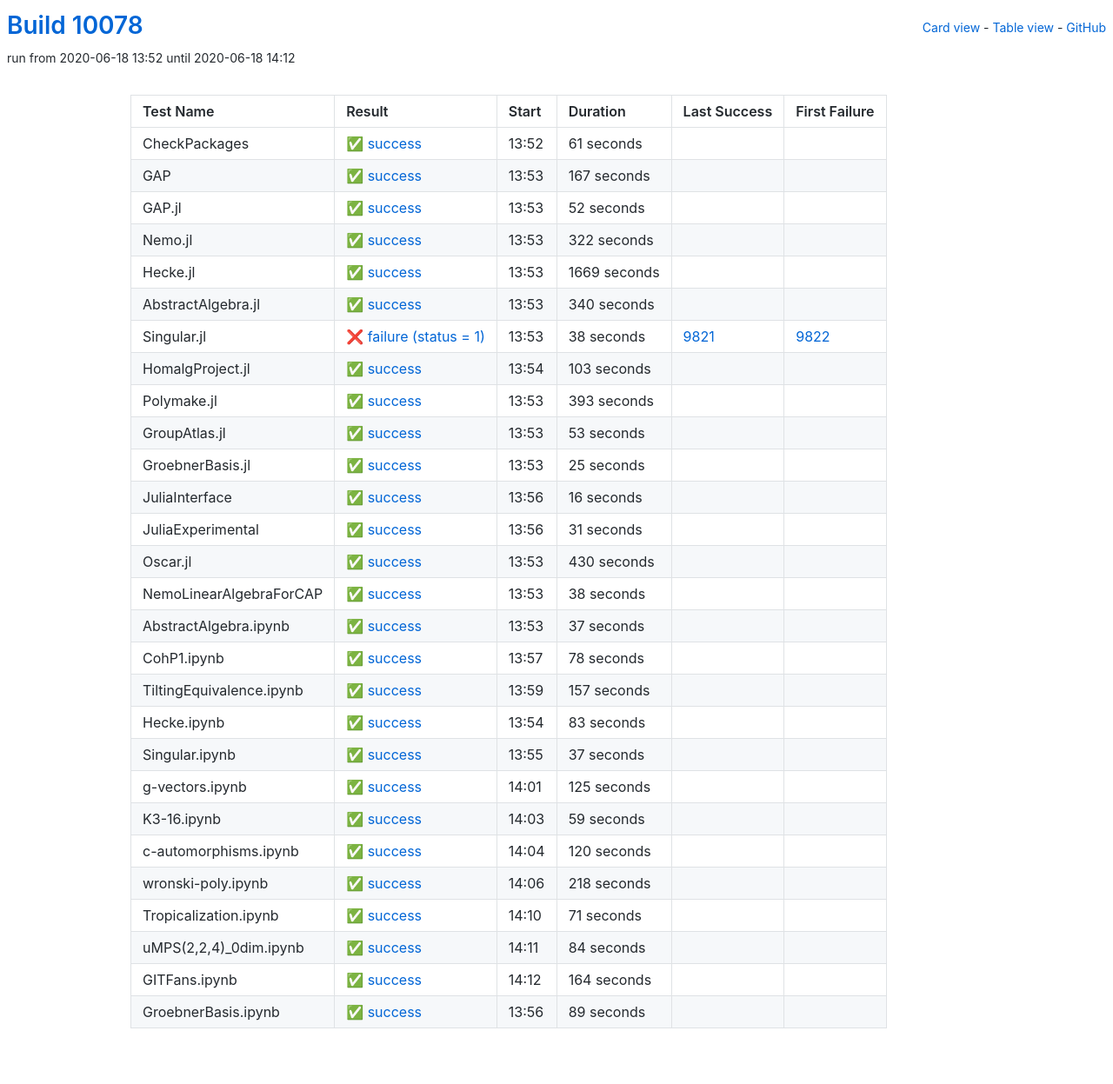
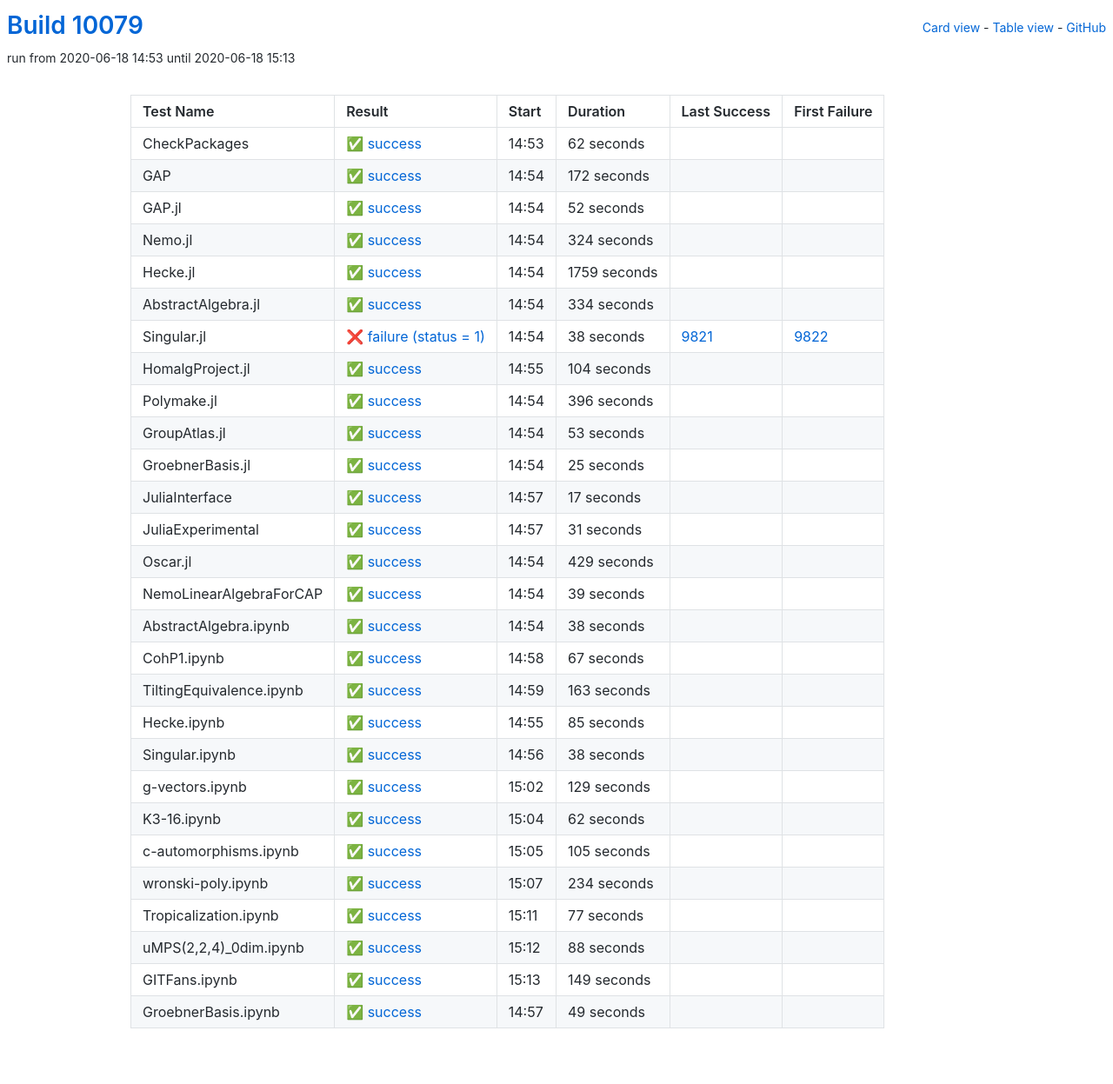
Before and after one commit to oscar-system/oscar-ci-status, a Jekyll site: the page built from table.html, in a window 1280 px wide. Shown: the whole page at 87% size. Built offline with Jekyll 4.4.1, drawn with Linux system fonts in a browser that asks for light colours.

Commit message:
Build #10079

```diff
--- a/_data/ci.yml
+++ b/_data/ci.yml
@@ -1,6 +1,6 @@
 ---
-build: 10078
-build_url: https://oscarci.mathematik.uni-kl.de/job/oscar/10078/
+build: 10079
+build_url: https://oscarci.mathematik.uni-kl.de/job/oscar/10079/
 job: oscar
 organization: oscar-system
 repo: oscar-ci-status
@@ -8,32 +8,32 @@
 tests:
 - name: CheckPackages
   id: checkpackages
-  log: https://oscarci.mathematik.uni-kl.de/job/oscar/10078/artifact/logs/build-10078/CheckPackages.log
-  start: 2020-06-18 13:52
+  log: https://oscarci.mathematik.uni-kl.de/job/oscar/10079/artifact/logs/build-10079/CheckPackages.log
+  start: 2020-06-18 14:53
   success: true
   exitcode: 0
   status: success
-  duration: 61
+  duration: 62
   last_success: false
   last_success_url:
   first_failure: false
   first_failure_url:
 - name: GAP
   id: gap
-  log: https://oscarci.mathematik.uni-kl.de/job/oscar/10078/artifact/logs/build-10078/GAP.log
-  start: 2020-06-18 13:53
+  log: https://oscarci.mathematik.uni-kl.de/job/oscar/10079/artifact/logs/build-10079/GAP.log
+  start: 2020-06-18 14:54
   success: true
   exitcode: 0
   status: success
-  duration: 167
+  duration: 172
   last_success: false
   last_success_url:
   first_failure: false
   first_failure_url:
 - name: GAP.jl
   id: gap-jl
-  log: https://oscarci.mathematik.uni-kl.de/job/oscar/10078/artifact/logs/build-10078/GAP.jl.log
-  start: 2020-06-18 13:53
+  log: https://oscarci.mathematik.uni-kl.de/job/oscar/10079/artifact/logs/build-10079/GAP.jl.log
+  start: 2020-06-18 14:54
   success: true
   exitcode: 0
   status: success
@@ -44,44 +44,44 @@
   first_failure_url:
 - name: Nemo.jl
   id: nemo-jl
-  log: https://oscarci.mathematik.uni-kl.de/job/oscar/10078/artifact/logs/build-10078/Nemo.jl.log
-  start: 2020-06-18 13:53
+  log: https://oscarci.mathematik.uni-kl.de/job/oscar/10079/artifact/logs/build-10079/Nemo.jl.log
+  start: 2020-06-18 14:54
   success: true
   exitcode: 0
   status: success
-  duration: 322
+  duration: 324
   last_success: false
   last_success_url:
   first_failure: false
   first_failure_url:
 - name: Hecke.jl
   id: hecke-jl
-  log: https://oscarci.mathematik.uni-kl.de/job/oscar/10078/artifact/logs/build-10078/Hecke.jl.log
-  start: 2020-06-18 13:53
+  log: https://oscarci.mathematik.uni-kl.de/job/oscar/10079/artifact/logs/build-10079/Hecke.jl.log
+  start: 2020-06-18 14:54
   success: true
   exitcode: 0
   status: success
-  duration: 1669
+  duration: 1759
   last_success: false
   last_success_url:
   first_failure: false
   first_failure_url:
 - name: AbstractAlgebra.jl
   id: abstractalgebra-jl
-  log: https://oscarci.mathematik.uni-kl.de/job/oscar/10078/artifact/logs/build-10078/AbstractAlgebra.jl.log
-  start: 2020-06-18 13:53
+  log: https://oscarci.mathematik.uni-kl.de/job/oscar/10079/artifact/logs/build-10079/AbstractAlgebra.jl.log
+  start: 2020-06-18 14:54
   success: true
   exitcode: 0
   status: success
-  duration: 340
+  duration: 334
   last_success: false
   last_success_url:
   first_failure: false
   first_failure_url:
 - name: Singular.jl
   id: singular-jl
-  log: https://oscarci.mathematik.uni-kl.de/job/oscar/10078/artifact/logs/build-10078/Singular.jl.log
-  start: 2020-06-18 13:53
+  log: https://oscarci.mathematik.uni-kl.de/job/oscar/10079/artifact/logs/build-10079/Singular.jl.log
+  start: 2020-06-18 14:54
   success: false
   exitcode: 1
   status: failure
@@ -92,32 +92,32 @@
   first_failure_url: https://oscarci.mathematik.uni-kl.de/job/oscar/9822/
 - name: HomalgProject.jl
   id: homalgproject-jl
-  log: https://oscarci.mathematik.uni-kl.de/job/oscar/10078/artifact/logs/build-10078/HomalgProject.jl.log
-  start: 2020-06-18 13:54
+  log: https://oscarci.mathematik.uni-kl.de/job/oscar/10079/artifact/logs/build-10079/HomalgProject.jl.log
+  start: 2020-06-18 14:55
   success: true
   exitcode: 0
   status: success
-  duration: 103
+  duration: 104
   last_success: false
   last_success_url:
   first_failure: false
   first_failure_url:
 - name: Polymake.jl
   id: polymake-jl
-  log: https://oscarci.mathematik.uni-kl.de/job/oscar/10078/artifact/logs/build-10078/Polymake.jl.log
-  start: 2020-06-18 13:53
+  log: https://oscarci.mathematik.uni-kl.de/job/oscar/10079/artifact/logs/build-10079/Polymake.jl.log
+  start: 2020-06-18 14:54
   success: true
   exitcode: 0
   status: success
-  duration: 393
+  duration: 396
   last_success: false
   last_success_url:
   first_failure: false
   first_failure_url:
 - name: GroupAtlas.jl
   id: groupatlas-jl
-  log: https://oscarci.mathematik.uni-kl.de/job/oscar/10078/artifact/logs/build-10078/GroupAtlas.jl.log
-  start: 2020-06-18 13:53
+  log: https://oscarci.mathematik.uni-kl.de/job/oscar/10079/artifact/logs/build-10079/GroupAtlas.jl.log
+  start: 2020-06-18 14:54
   success: true
   exitcode: 0
   status: success
@@ -128,8 +128,8 @@
   first_failure_url:
 - name: GroebnerBasis.jl
   id: groebnerbasis-jl
-  log: https://oscarci.mathematik.uni-kl.de/job/oscar/10078/artifact/logs/build-10078/GroebnerBasis.jl.log
-  start: 2020-06-18 13:53
+  log: https://oscarci.mathematik.uni-kl.de/job/oscar/10079/artifact/logs/build-10079/GroebnerBasis.jl.log
+  start: 2020-06-18 14:54
   success: true
   exitcode: 0
   status: success
@@ -140,20 +140,20 @@
   first_failure_url:
 - name: JuliaInterface
   id: juliainterface
-  log: https://oscarci.mathematik.uni-kl.de/job/oscar/10078/artifact/logs/build-10078/JuliaInterface.log
-  start: 2020-06-18 13:56
+  log: https://oscarci.mathematik.uni-kl.de/job/oscar/10079/artifact/logs/build-10079/JuliaInterface.log
+  start: 2020-06-18 14:57
   success: true
   exitcode: 0
   status: success
-  duration: 16
+  duration: 17
   last_success: false
   last_success_url:
   first_failure: false
   first_failure_url:
 - name: JuliaExperimental
   id: juliaexperimental
-  log: https://oscarci.mathematik.uni-kl.de/job/oscar/10078/artifact/logs/build-10078/JuliaExperimental.log
-  start: 2020-06-18 13:56
+  log: https://oscarci.mathematik.uni-kl.de/job/oscar/10079/artifact/logs/build-10079/JuliaExperimental.log
+  start: 2020-06-18 14:57
   success: true
   exitcode: 0
   status: success
@@ -164,20 +164,32 @@
   first_failure_url:
 - name: Oscar.jl
   id: oscar-jl
-  log: https://oscarci.mathematik.uni-kl.de/job/oscar/10078/artifact/logs/build-10078/Oscar.jl.log
-  start: 2020-06-18 13:53
+  log: https://oscarci.mathematik.uni-kl.de/job/oscar/10079/artifact/logs/build-10079/Oscar.jl.log
+  start: 2020-06-18 14:54
   success: true
   exitcode: 0
   status: success
-  duration: 430
+  duration: 429
   last_success: false
   last_success_url:
   first_failure: false
   first_failure_url:
 - name: NemoLinearAlgebraForCAP
   id: nemolinearalgebraforcap
-  log: https://oscarci.mathematik.uni-kl.de/job/oscar/10078/artifact/logs/build-10078/NemoLinearAlgebraForCAP.log
-  start: 2020-06-18 13:53
+  log: https://oscarci.mathematik.uni-kl.de/job/oscar/10079/artifact/logs/build-10079/NemoLinearAlgebraForCAP.log
+  start: 2020-06-18 14:54
+  success: true
+  exitcode: 0
+  status: success
+  duration: 39
+  last_success: false
+  last_success_url:
+  first_failure: false
+  first_failure_url:
+- name: AbstractAlgebra.ipynb
+  id: abstractalgebra-ipynb
+  log: https://oscarci.mathematik.uni-kl.de/job/oscar/10079/artifact/logs/build-10079/AbstractAlgebra.ipynb.log
+  start: 2020-06-18 14:54
   success: true
   exitcode: 0
   status: success
@@ -186,158 +198,146 @@
   last_success_url:
   first_failure: false
   first_failure_url:
-- name: AbstractAlgebra.ipynb
-  id: abstractalgebra-ipynb
-  log: https://oscarci.mathematik.uni-kl.de/job/oscar/10078/artifact/logs/build-10078/AbstractAlgebra.ipynb.log
-  start: 2020-06-18 13:53
+- name: CohP1.ipynb
+  id: cohp1-ipynb
+  log: https://oscarci.mathematik.uni-kl.de/job/oscar/10079/artifact/logs/build-10079/CohP1.ipynb.log
+  start: 2020-06-18 14:58
   success: true
   exitcode: 0
   status: success
-  duration: 37
-  last_success: false
-  last_success_url:
-  first_failure: false
-  first_failure_url:
-- name: CohP1.ipynb
-  id: cohp1-ipynb
-  log: https://oscarci.mathematik.uni-kl.de/job/oscar/10078/artifact/logs/build-10078/CohP1.ipynb.log
-  start: 2020-06-18 13:57
-  success: true
-  exitcode: 0
-  status: success
-  duration: 78
+  duration: 67
   last_success: false
   last_success_url:
   first_failure: false
   first_failure_url:
 - name: TiltingEquivalence.ipynb
   id: tiltingequivalence-ipynb
-  log: https://oscarci.mathematik.uni-kl.de/job/oscar/10078/artifact/logs/build-10078/TiltingEquivalence.ipynb.log
-  start: 2020-06-18 13:59
+  log: https://oscarci.mathematik.uni-kl.de/job/oscar/10079/artifact/logs/build-10079/TiltingEquivalence.ipynb.log
+  start: 2020-06-18 14:59
   success: true
   exitcode: 0
   status: success
-  duration: 157
+  duration: 163
   last_success: false
   last_success_url:
   first_failure: false
   first_failure_url:
 - name: Hecke.ipynb
   id: hecke-ipynb
-  log: https://oscarci.mathematik.uni-kl.de/job/oscar/10078/artifact/logs/build-10078/Hecke.ipynb.log
-  start: 2020-06-18 13:54
+  log: https://oscarci.mathematik.uni-kl.de/job/oscar/10079/artifact/logs/build-10079/Hecke.ipynb.log
+  start: 2020-06-18 14:55
   success: true
   exitcode: 0
   status: success
-  duration: 83
+  duration: 85
   last_success: false
   last_success_url:
   first_failure: false
   first_failure_url:
 - name: Singular.ipynb
   id: singular-ipynb
-  log: https://oscarci.mathematik.uni-kl.de/job/oscar/10078/artifact/logs/build-10078/Singular.ipynb.log
-  start: 2020-06-18 13:55
+  log: https://oscarci.mathematik.uni-kl.de/job/oscar/10079/artifact/logs/build-10079/Singular.ipynb.log
+  start: 2020-06-18 14:56
   success: true
   exitcode: 0
   status: success
-  duration: 37
+  duration: 38
   last_success: false
   last_success_url:
   first_failure: false
   first_failure_url:
 - name: g-vectors.ipynb
   id: g-vectors-ipynb
-  log: https://oscarci.mathematik.uni-kl.de/job/oscar/10078/artifact/logs/build-10078/g-vectors.ipynb.log
-  start: 2020-06-18 14:01
+  log: https://oscarci.mathematik.uni-kl.de/job/oscar/10079/artifact/logs/build-10079/g-vectors.ipynb.log
+  start: 2020-06-18 15:02
   success: true
   exitcode: 0
   status: success
-  duration: 125
+  duration: 129
   last_success: false
   last_success_url:
   first_failure: false
   first_failure_url:
 - name: K3-16.ipynb
   id: k3-16-ipynb
-  log: https://oscarci.mathematik.uni-kl.de/job/oscar/10078/artifact/logs/build-10078/K3-16.ipynb.log
-  start: 2020-06-18 14:03
+  log: https://oscarci.mathematik.uni-kl.de/job/oscar/10079/artifact/logs/build-10079/K3-16.ipynb.log
+  start: 2020-06-18 15:04
   success: true
   exitcode: 0
   status: success
-  duration: 59
+  duration: 62
   last_success: false
   last_success_url:
   first_failure: false
   first_failure_url:
 - name: c-automorphisms.ipynb
   id: c-automorphisms-ipynb
-  log: https://oscarci.mathematik.uni-kl.de/job/oscar/10078/artifact/logs/build-10078/c-automorphisms.ipynb.log
-  start: 2020-06-18 14:04
+  log: https://oscarci.mathematik.uni-kl.de/job/oscar/10079/artifact/logs/build-10079/c-automorphisms.ipynb.log
+  start: 2020-06-18 15:05
   success: true
   exitcode: 0
   status: success
-  duration: 120
+  duration: 105
   last_success: false
   last_success_url:
   first_failure: false
   first_failure_url:
 - name: wronski-poly.ipynb
   id: wronski-poly-ipynb
-  log: https://oscarci.mathematik.uni-kl.de/job/oscar/10078/artifact/logs/build-10078/wronski-poly.ipynb.log
-  start: 2020-06-18 14:06
+  log: https://oscarci.mathematik.uni-kl.de/job/oscar/10079/artifact/logs/build-10079/wronski-poly.ipynb.log
+  start: 2020-06-18 15:07
   success: true
   exitcode: 0
   status: success
-  duration: 218
+  duration: 234
   last_success: false
   last_success_url:
   first_failure: false
   first_failure_url:
 - name: Tropicalization.ipynb
   id: tropicalization-ipynb
-  log: https://oscarci.mathematik.uni-kl.de/job/oscar/10078/artifact/logs/build-10078/Tropicalization.ipynb.log
-  start: 2020-06-18 14:10
+  log: https://oscarci.mathematik.uni-kl.de/job/oscar/10079/artifact/logs/build-10079/Tropicalization.ipynb.log
+  start: 2020-06-18 15:11
   success: true
   exitcode: 0
   status: success
-  duration: 71
+  duration: 77
   last_success: false
   last_success_url:
   first_failure: false
   first_failure_url:
 - name: uMPS(2,2,4)_0dim.ipynb
   id: umps-2-2-4-0dim-ipynb
-  log: https://oscarci.mathematik.uni-kl.de/job/oscar/10078/artifact/logs/build-10078/uMPS-2-2-4-_0dim.ipynb.log
-  start: 2020-06-18 14:11
+  log: https://oscarci.mathematik.uni-kl.de/job/oscar/10079/artifact/logs/build-10079/uMPS-2-2-4-_0dim.ipynb.log
+  start: 2020-06-18 15:12
   success: true
   exitcode: 0
   status: success
-  duration: 84
+  duration: 88
   last_success: false
   last_success_url:
   first_failure: false
   first_failure_url:
 - name: GITFans.ipynb
   id: gitfans-ipynb
-  log: https://oscarci.mathematik.uni-kl.de/job/oscar/10078/artifact/logs/build-10078/GITFans.ipynb.log
-  start: 2020-06-18 14:12
+  log: https://oscarci.mathematik.uni-kl.de/job/oscar/10079/artifact/logs/build-10079/GITFans.ipynb.log
+  start: 2020-06-18 15:13
   success: true
   exitcode: 0
   status: success
-  duration: 164
+  duration: 149
   last_success: false
   last_success_url:
   first_failure: false
   first_failure_url:
 - name: GroebnerBasis.ipynb
   id: groebnerbasis-ipynb
-  log: https://oscarci.mathematik.uni-kl.de/job/oscar/10078/artifact/logs/build-10078/GroebnerBasis.ipynb.log
-  start: 2020-06-18 13:56
+  log: https://oscarci.mathematik.uni-kl.de/job/oscar/10079/artifact/logs/build-10079/GroebnerBasis.ipynb.log
+  start: 2020-06-18 14:57
   success: true
   exitcode: 0
   status: success
-  duration: 89
+  duration: 49
   last_success: false
   last_success_url:
   first_failure: false
```
Also changed, not shown: README.md.
